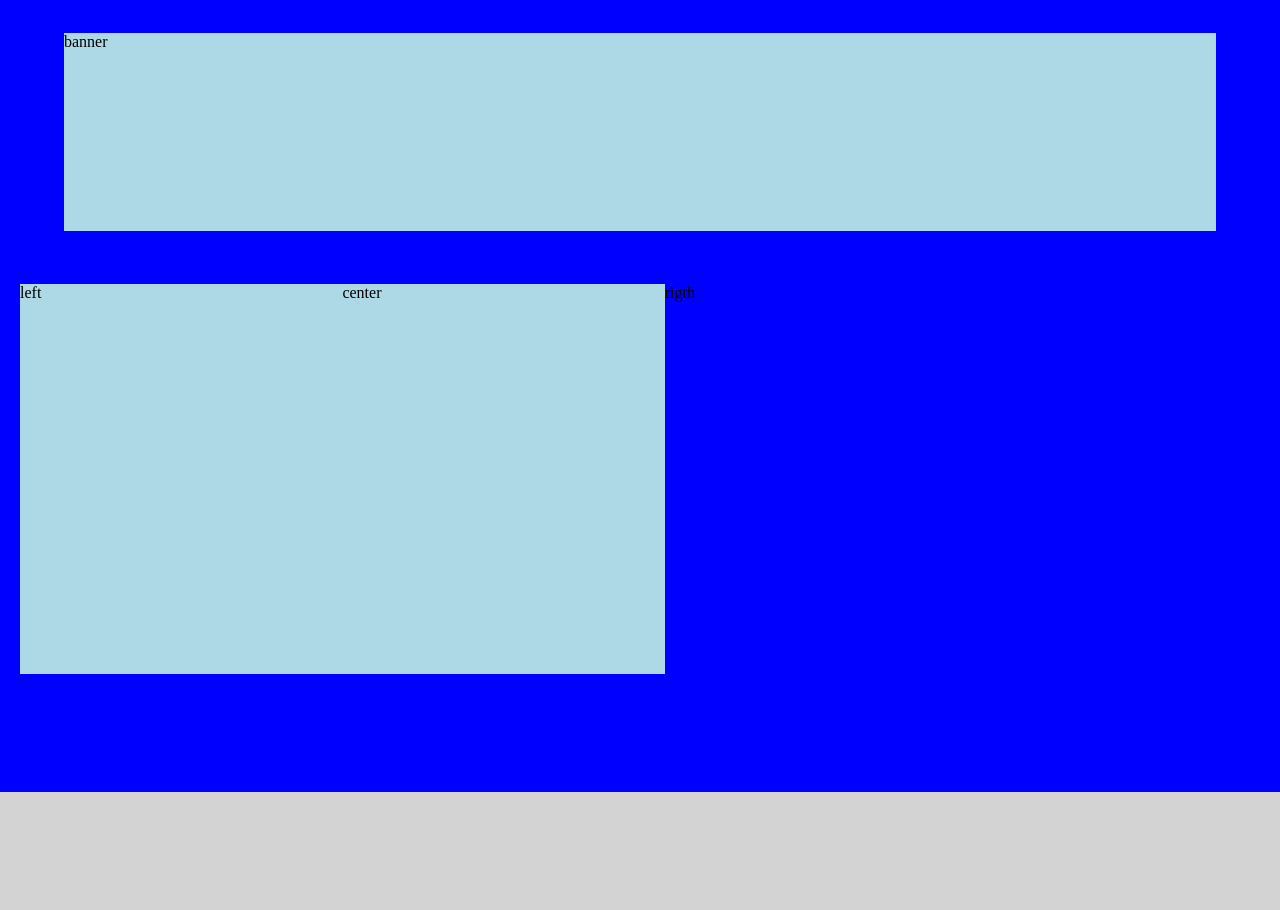
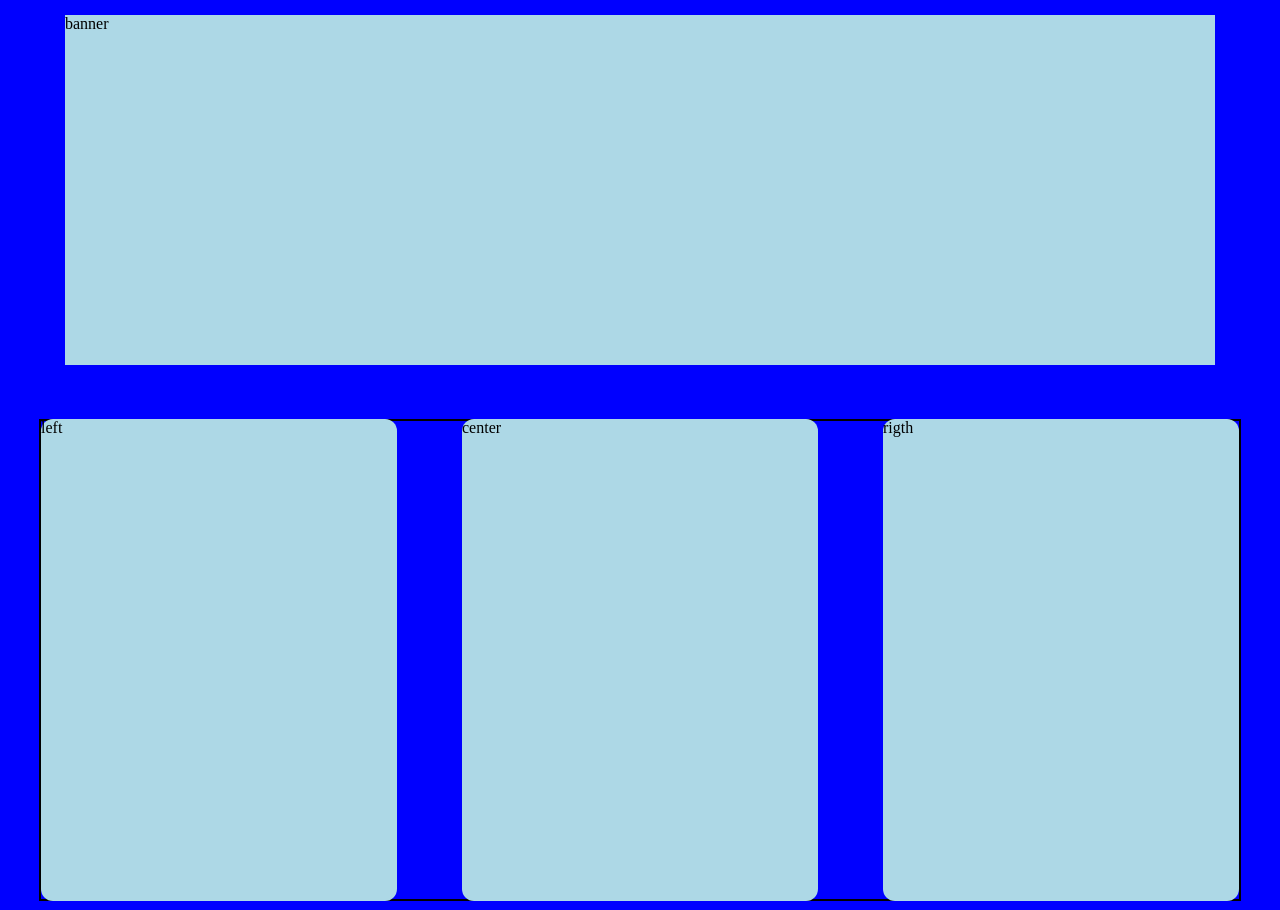
Before and after one commit to pedro-negri/display, a website: page meu_senai/v2/hero_sectionv2.html in a window 1280 px wide. Before the commit the page ends 800 px from the top, so only its background shows below. Drawn offline with Linux system fonts and the light colour scheme.

Commit message:
ADD: criei uma nova versão mudando algumas cois e deixando mais proximo do site original

```diff
--- a/meu_senai/hero-section.css
+++ /dev/null
@@ -1,60 +0,0 @@
-/* Reset */
-
-*{
-    margin: 0;
-    padding: 0;
-    box-sizing: border-box;
-}
-
-/* Estilizar a TAG Body */
-body{
-    background-color: lightgrey;
-    width: 100vw;
-    height: 100vh;
-}
-
-.content-header{
-    width: 100%;
-    height: 33%;
-    background-color:blue;
-    display: flex;
-    /* alinhar na vertical (y) */
-    align-items: center;
-    /* alinhar na horizontal (x) */
-    justify-content:  center;
-
-}
-
-/* Estilizar um elemento através da classe */
-
-.banner-header{
-    width: 90%;
-    height: 75%;
-    background-color: lightblue
-}
-
-.hero-content{
-    display: flex;
-    background-color: blue;
-    width: 100%;
-    height: 66%;
-    padding: 20px;
-}
-
-.hero-content--left{
-    width: 26%;
-    height: 80%;
-    background-color: lightblue;
-    padding: 20;
-}
-
-.hero-content--center{
-    width: 26%;
-    height: 80%;
-    background-color: lightblue;
-}
-.hero-content--rigth{
-    width: 26%;
-    height: 80%;
-    background-color: lightblue;
-}
--- /dev/null
+++ b/meu_senai/v1/hero-section.css
@@ -0,0 +1,58 @@
+/* Reset */
+
+*{
+    margin: 0;
+    padding: 0;
+    box-sizing: border-box;
+}
+
+/* Estilizar a TAG Body */
+body{
+    background-color: lightgrey;
+    width: 100vw;
+    height: 100vh;
+}
+.content-header{
+    display: flex;
+    width: 100%;
+    height: 380px;
+    background-color:blue;
+    /* alinhar na vertical (y) */
+    align-items: center;
+    /* alinhar na horizontal (x) */
+    justify-content:  center;
+    margin-bottom: 30px;
+}
+
+/* Estilizar um elemento através da classe */
+
+.banner-header{
+    width: 1440px;
+    height: 380px;
+    background-color: lightblue;
+}
+
+.content-main{
+    height: 500px;
+    display: flex;
+    justify-content: center;
+    align-items: center;
+}
+
+
+.content-hero{
+    border: 2px solid;
+    display: flex;
+    width: 1202px;
+    height: 482px;
+    justify-content: center;
+    align-items: center;
+    justify-content: space-between;
+}
+/* propriedades que são comum a todos os cards */
+.box{
+    width: 356px;
+    height: 482px;
+    background-color: blue;
+    border-radius: 12px;
+}
--- /dev/null
+++ b/meu_senai/v2/hero-sectionv2.css
@@ -0,0 +1,59 @@
+/* Reset */
+
+*{
+    margin: 0;
+    padding: 0;
+    box-sizing: border-box;
+}
+
+/* Estilizar a TAG Body */
+body{
+    background-color: blue;
+    width: 100vw;
+    height: 100vh;
+}
+.content-header{
+    display: flex;
+    width: 100%;
+    height: 380px;
+    background-color:blue;
+    /* alinhar na vertical (y) */
+    align-items: center;
+    /* alinhar na horizontal (x) */
+    justify-content:  center;
+    margin-bottom: 30px;
+}
+
+/* Estilizar um elemento através da classe */
+
+.banner-header{
+    width: 1150px;
+    height: 350px;
+    background-color: lightblue;
+}
+
+.content-main{
+    height: 500px;
+    display: flex;
+    justify-content: center;
+    align-items: center;
+    background-color: blue;
+}
+
+
+.content-hero{
+    border: 2px solid;
+    display: flex;
+    width: 1202px;
+    height: 482px;
+    justify-content: center;
+    align-items: center;
+    justify-content: space-between;
+}
+/* propriedades que são comum a todos os cards */
+.box{
+    width: 356px;
+    height: 482px;
+    background-color: lightblue;
+    border-radius: 12px;
+}
--- a/meu_senai/hero_section.html
+++ b/meu_senai/v2/hero_sectionv2.html
@@ -6,7 +6,7 @@
     <title>Meu Senai Hero Section</title>
 
     <!-- Link CSS externo -->
-     <link rel="stylesheet" href="./hero-section.css">
+     <link rel="stylesheet" href="./hero-sectionv2.css">
 </head>
 <body>
     <!-- cabeçalho -->
@@ -16,10 +16,13 @@
             <span>banner</span>
         </div>
     </header>
-    <section class="hero-content">
-        <div class="hero-content--left"><span>left</span></div>
-        <div class="hero-content--center"><span>center</span></div>
-        <div class="hero-content--right"><span>rigth</span></div>
-    </sectio>
+
+    <main class="content-main">
+        <section class="content-hero">
+            <div class="box content-hero--left"><span>left</span></div>
+            <div class="box content-hero--center"><span>center</span></div>
+            <div class="box content-hero--right"><span>rigth</span></div>
+        </section>
+    </main>
 </body>
 </html>
```
Also changed, not shown: meu_senai/v1/hero_section.html (added, +28 -0 lines).
